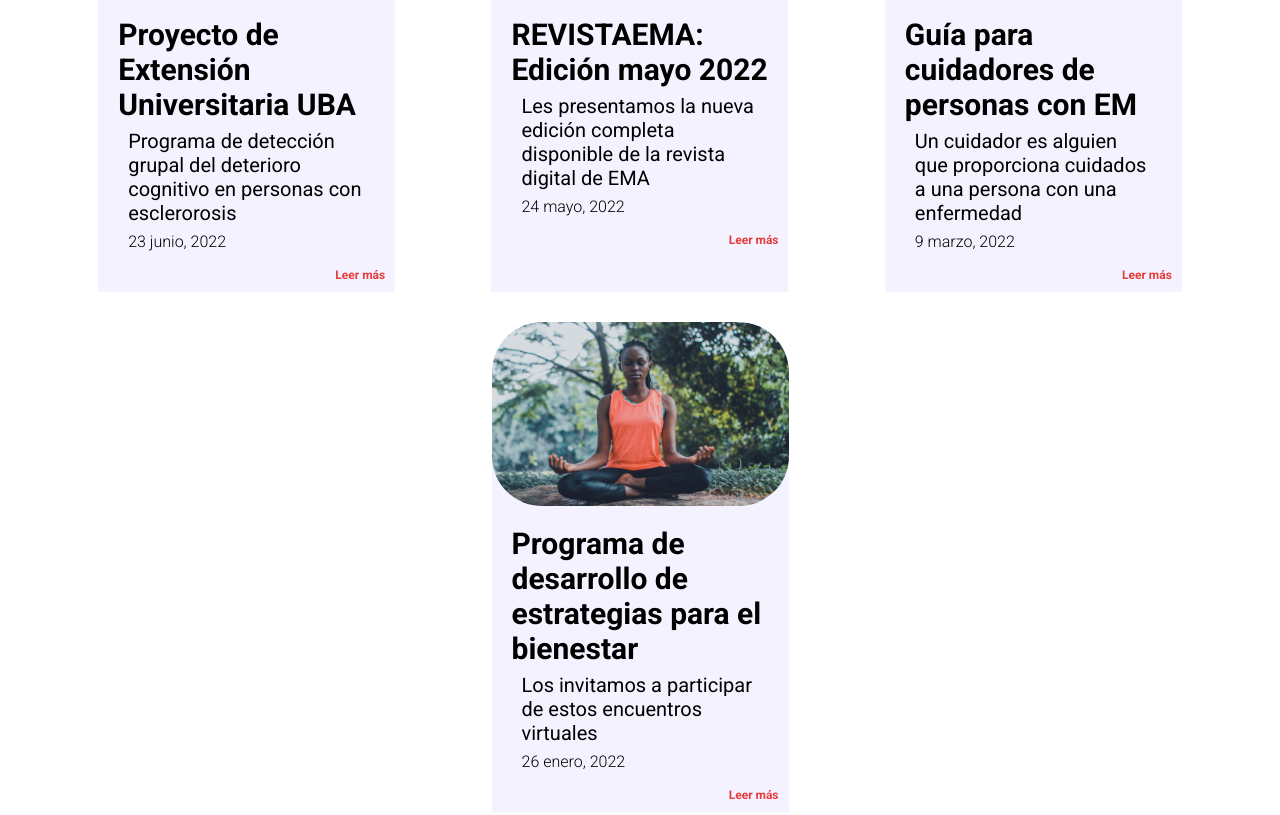
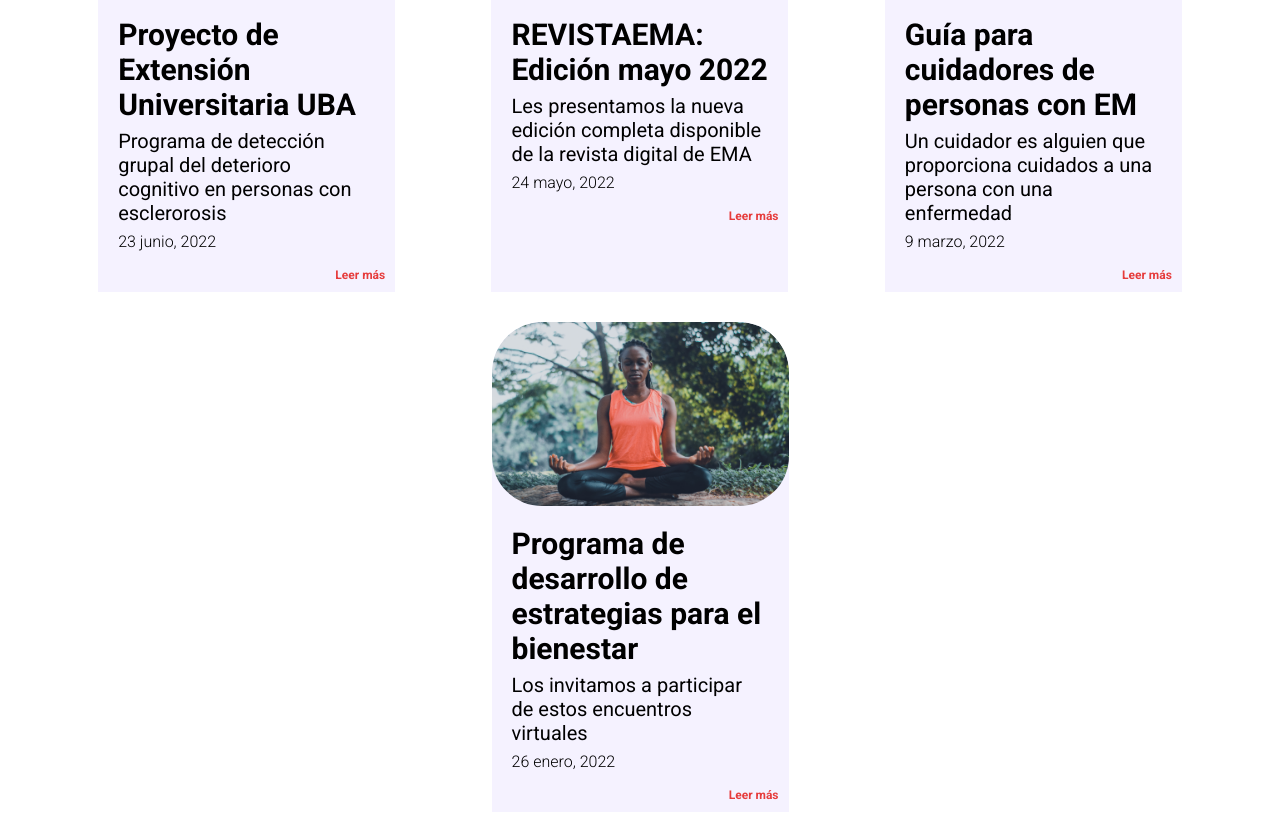
Before and after one commit to superjuan99/Pagina-EMA-final, a plain HTML site: page index.html in a window 1280 px wide. Shown: the part 5429-6244 px from the top of the page. Drawn offline with nearby package versions, Linux system fonts and the light colour scheme.

Commit message:
Update emaestilos.css

```diff
--- a/emaestilos.css
+++ b/emaestilos.css
@@ -1104,11 +1104,11 @@ aside {
 }
 
 .novedades-abcd p {
-    padding: 0 30px;
+    padding: 0 20px;
 }
 
 .novedades-abcd h6 {
-    padding: 0 30px;
+    padding: 0 20px;
 }
 
 .leer-mas-novedades {
```
